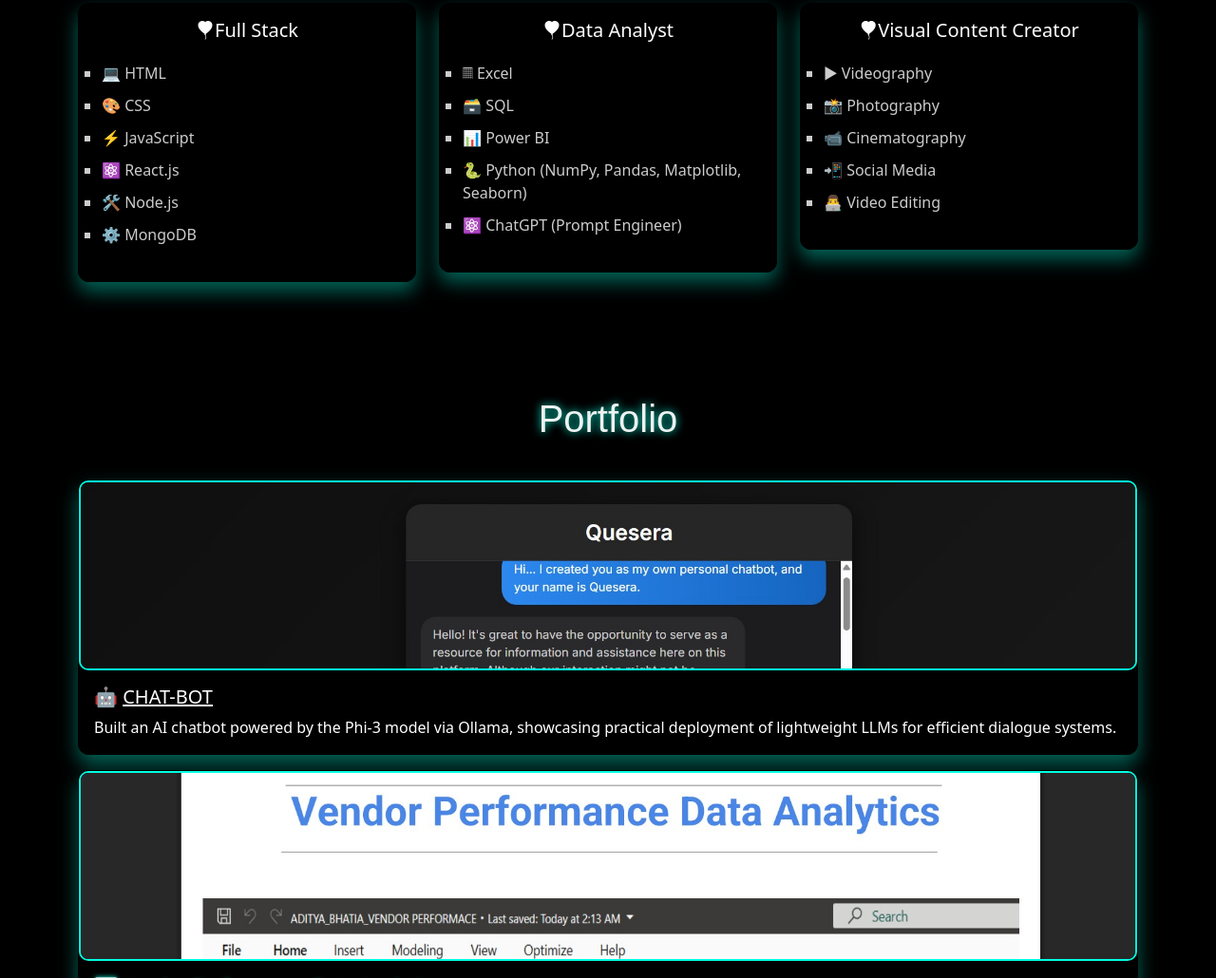
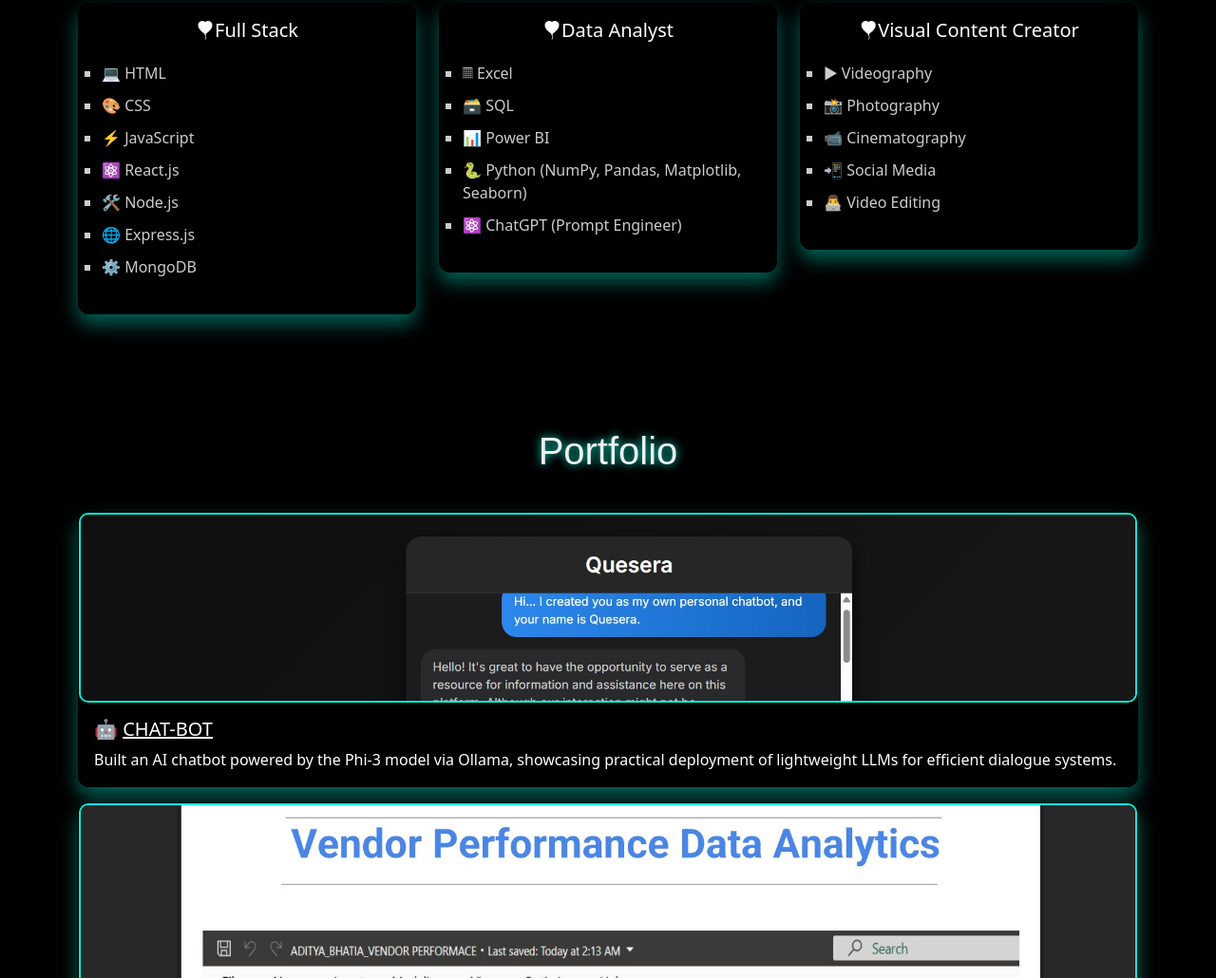
Before and after one commit to Adityabhatia0204/Portfolio, a plain HTML site: page index.html in a window 1280 px wide. Shown: the part 1633-2663 px from the top of the page at 95% size. Drawn offline with nearby package versions, Linux system fonts and the light colour scheme.

Commit message:
Trigger rebuild after GitHub Pages reset

```diff
--- a/index.html
+++ b/index.html
@@ -120,7 +120,7 @@
   <li>⚡ JavaScript</li>
   <li>⚛️ React.js</li>
   <li>🛠️ Node.js</li>
-  <!-- <li>🌐 Express.js</li> -->
+  <li>🌐 Express.js</li>
   <li>⚙️ MongoDB</li>
 </ul>
   </div>
```
